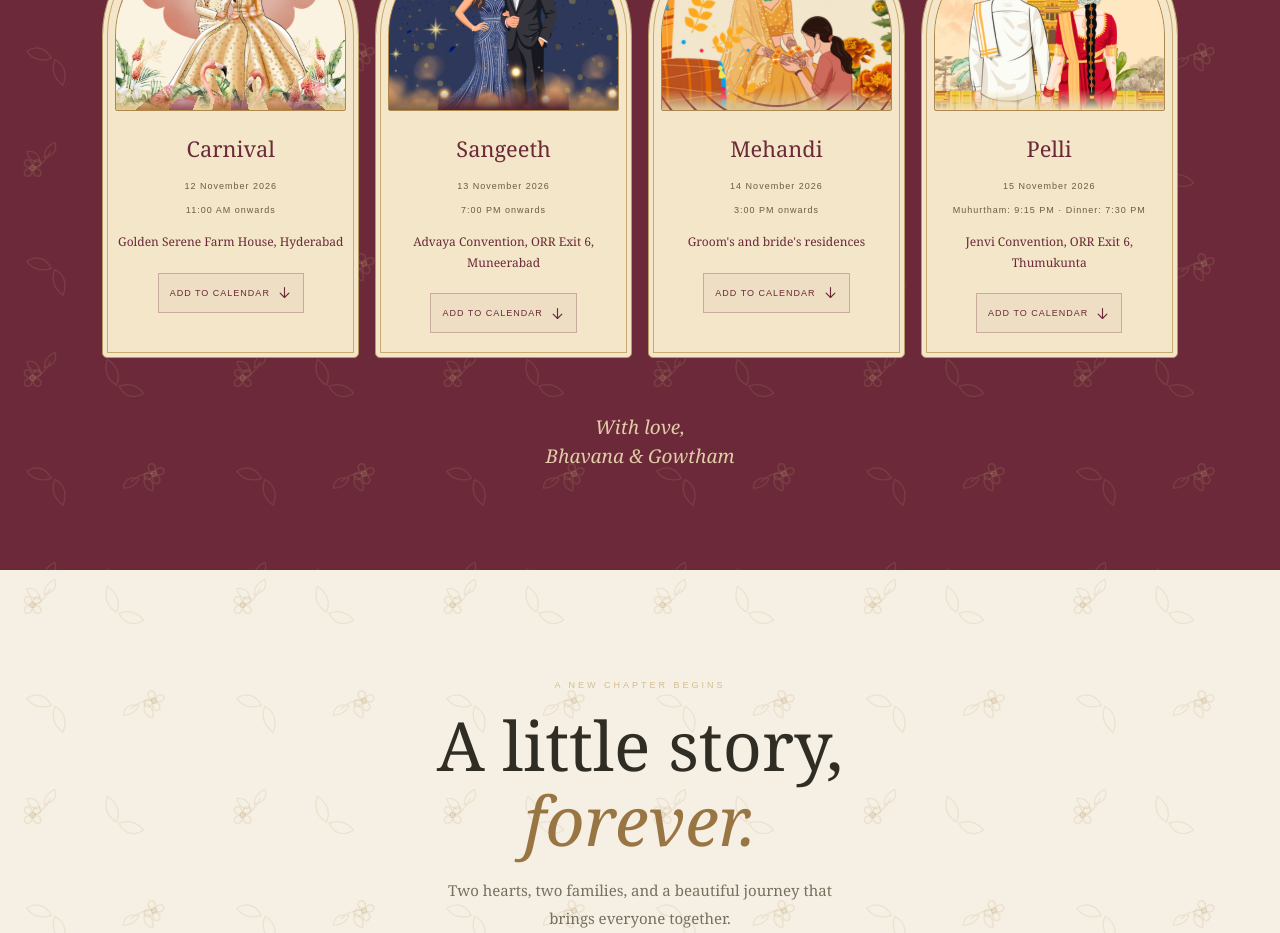
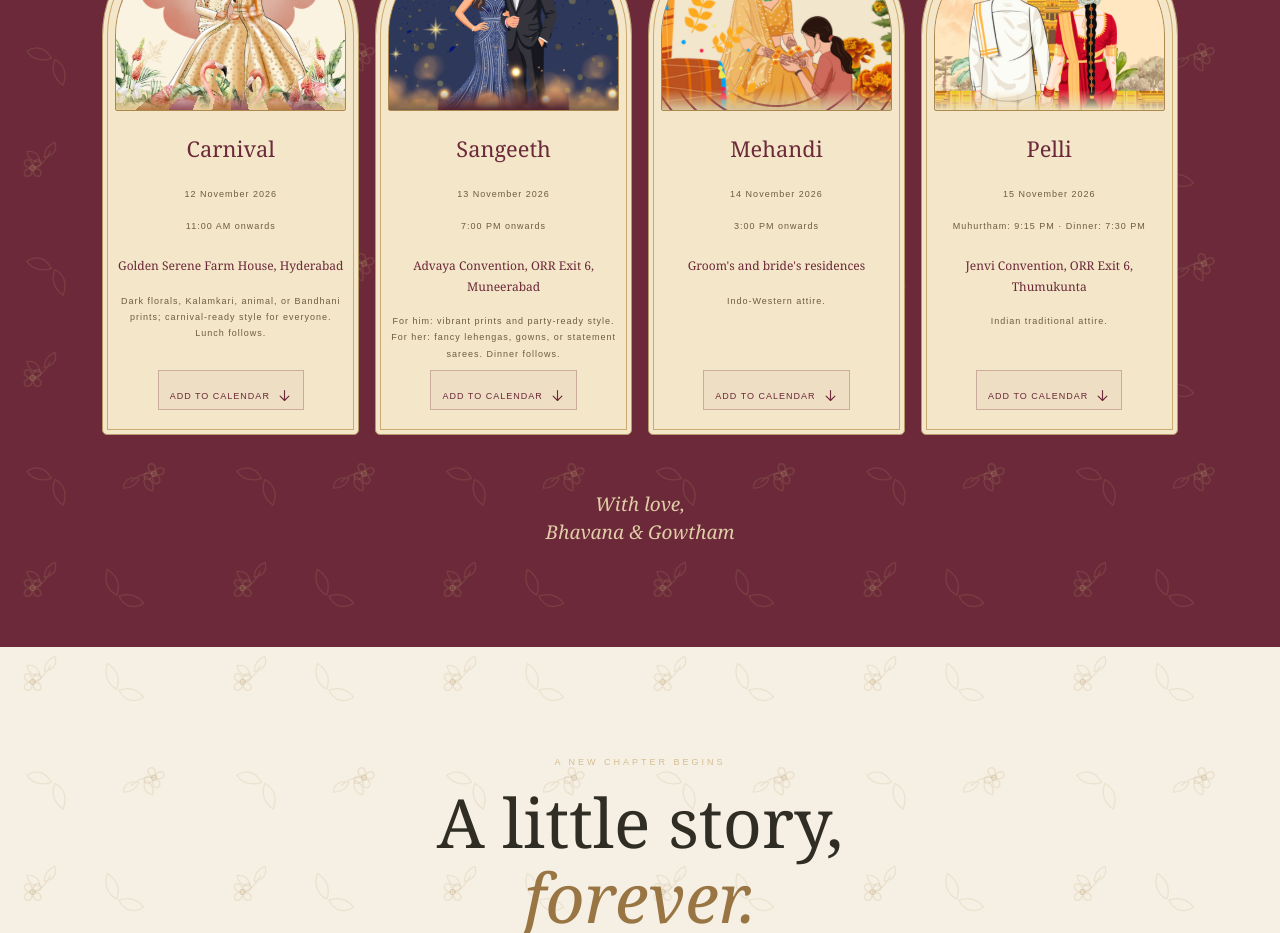
Before and after one commit to prabhavpulipaka/bhavana-gowtham-wedding, a Next.js app: page / in a window 1280 px wide. Shown: the part 1420-2353 px from the top of the page. Built offline with nearby package versions, Linux system fonts and the light colour scheme; no server answers.

Commit message:
Modified event cards added attire&food details

```diff
--- a/app/globals.css
+++ b/app/globals.css
@@ -619,6 +619,18 @@ body {
   background: rgba(107, 41, 57, 0.1);
 }
 
+.invitation-bride .event-information {
+  display: flex;
+  flex: 1;
+  flex-direction: column;
+}
+
+.invitation-bride .event-calendar-link {
+  align-self: center;
+  margin-top: auto;
+  padding-top: 12px;
+}
+
 .invitation-groom .event-row {
   display: flex;
 }
--- a/app/invitation-data.ts
+++ b/app/invitation-data.ts
@@ -69,6 +69,9 @@ const brideEvents: WeddingEvent[] = [
     calendarEnd: "20261112T113000Z",
     mapUrl:
       "https://www.google.com/maps/place/Golden+Serene+Farm+House/@17.7414375,78.6089375,17z/data=!3m1!4b1!4m6!3m5!1s0x3bcc7f0a543f0443:0xb90f4a940e49cee5!8m2!3d17.7414375!4d78.6089375!16s%2Fg%2F11w1b_sgsr?authuser=0&hl=en&entry=ttu&g_ep=EgoyMDI2MTAxMy4wIKXMDSoASAFQAw%3D%3D",
+    calendarNote: "Lunch follows.",
+    details:
+      "Dark florals, Kalamkari, animal, or Bandhani prints; carnival-ready style for everyone. Lunch follows.",
   },
   {
     id: "sangeeth",
@@ -83,6 +86,9 @@ const brideEvents: WeddingEvent[] = [
     calendarEnd: "20261113T173000Z",
     mapUrl:
       "https://www.google.com/maps/search/?api=1&query=Advaya+Convention+Munirabad+ORR+Exit+6",
+    calendarNote: "Dinner follows.",
+    details:
+      "For him: vibrant prints and party-ready style. For her: fancy lehengas, gowns, or statement sarees. Dinner follows.",
   },
   {
     id: "mehandi",
@@ -97,6 +103,8 @@ const brideEvents: WeddingEvent[] = [
     calendarEnd: "20261114T123000Z",
     mapUrl:
       "https://www.google.com/maps/place/The+Ananda/@17.4313625,78.648669,17z/data=!3m1!4b1!4m6!3m5!1s0x3bcb9f54c270f3eb:0x31b49b00ab1703ff!8m2!3d17.4313625!4d78.6512439!16s%2Fg%2F11smgl8_5w?entry=ttu&g_ep=EgoyMDI2MTAxMy4wIKXMDSoASAFQAw%3D%3D",
+    details: "Indo-Western attire.",
+
   },
   {
     id: "pelli",
@@ -111,6 +119,7 @@ const brideEvents: WeddingEvent[] = [
     calendarEnd: "20261115T180000Z",
     mapUrl:
       "https://www.google.com/maps/search/?api=1&query=Jenvi+Conventions+Thumukunta+Hyderabad",
+    details: "Indian traditional attire.",
   },
 ];
 
--- a/app/page.tsx
+++ b/app/page.tsx
@@ -3,7 +3,6 @@
 
 import { useEffect, useState } from "react";
 import { activeInvitation, type InvitationConfig, type WeddingEvent } from "./invitation-data";
-import { Analytics } from "@vercel/analytics/next"
 
 function ArrowIcon({ direction }: { direction: "down" | "down-right" | "up-right" }) {
   const paths = {
```
